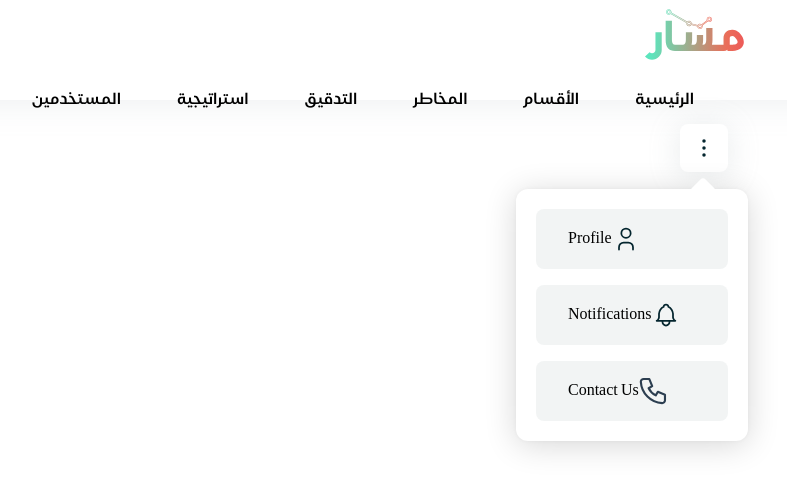
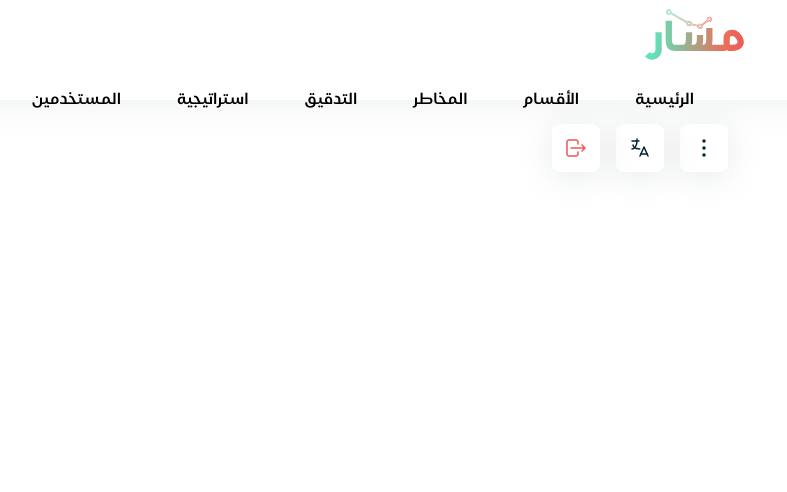
Before and after one commit to Mazen-Al-Samman/Masar, a Next.js app: page / in a window 1280 px wide. Shown: the top 492 px of the page, without its empty margins (380-1167 px from the left). Built offline with nearby package versions, Linux system fonts and the light colour scheme.

Commit message:
Finish Nav

```diff
--- a/common/translation.ts
+++ b/common/translation.ts
@@ -9,6 +9,10 @@ const en = {
     'auditing': 'Auditing',
     'strategy': 'Strategy',
     'users': 'Users',
+    'profile': 'Profile',
+    'notification': 'Notfication',
+    'logoutMsg': 'Are you sure, you want to logout ?',
+    'logout': 'Logout'
 };
 
 const ar = {
@@ -22,6 +26,10 @@ const ar = {
     'auditing': 'التدقيق',
     'strategy': 'استراتيجية',
     'users': 'المستخدمين',
+    'profile': 'الملف الشخصي',
+    'notification': 'الإشعارات',
+    'logoutMsg': 'هل أنت متأكد, أنك ترغب بتسجيل الخروج ؟',
+    'logout': 'تسحيل الخروج'
 };
 
 const translations = {
--- a/components/NavBar.tsx
+++ b/components/NavBar.tsx
@@ -3,12 +3,20 @@ import Link from 'next/link';
 import { NavButton, SearchBox } from './CommonComponents';
 import { Container, Row, Col } from 'react-bootstrap';
 import Cookies from 'universal-cookie';
+import { useState } from 'react';
 
 function NavBar(props: { lang: string; translation: { [x: string]: any; }; }) {
     const lang = props.lang;
     const translation = props.translation[lang];
     const cookies = new Cookies();
-
+    const [shownList, setShownList] = useState<string>('')
+    const handleShowList = (listName: string) => {
+        if (shownList == listName) {
+            setShownList('')
+            return
+        }
+        setShownList(listName)
+    }
     return (
         <Container fluid className={`${styles.nav} ${styles['font-' + lang]}`} dir={lang == 'ar' ? 'rtl' : 'ltr'}>
             <Row>
@@ -27,33 +35,34 @@ function NavBar(props: { lang: string; translation: { [x: string]: any; }; }) {
 
                     <div className="mt-2">
                         {/* <SearchBox styles={styles} translation={translation} lang={lang}></SearchBox> */}
-                        <NavButton source='/icons/notification.svg' alt='Notifcation Icon' width={24} height={24} styles={styles} hasList={true} squareWidth={'232px'} items={[
+                        <NavButton onShowList={(name: string) => handleShowList(name)} shownList={shownList} listName={'notifications'} source='/icons/notification.svg' alt='Notifcation Icon' width={24} height={24} styles={styles} hasList={true} squareWidth={'232px'} items={[
                             {
-                                'title': 'Profile',
+                                'title': translation.profile,
                                 'type': 'box',
                                 'icon': 'profile.svg',
                                 'onClick': function () {
-                                    alert('Profile')
+                                    alert('Profile');
                                 }
                             },
                             {
-                                'title': 'Notifications',
+                                'title': translation.notification,
                                 'type': 'box',
                                 'icon': 'notifications.svg',
                                 'onClick': function () {
-                                    alert('Notification')
+                                    alert('Notification');
                                 }
                             },
                             {
-                                'title': 'Contact Us',
+                                'title': translation.contact,
                                 'type': 'box',
                                 'icon': 'contact.svg',
                                 'onClick': function () {
-                                    alert('Contact Us')
+                                    alert('Contact Us');
                                 }
                             }
-                        ]}></NavButton>
-                        {/* <NavButton source='/icons/translate.svg' alt='Translation Icon' width={24} height={24} styles={styles} hasList={true} squareWidth={'168px'} items={[
+                        ]} lang={lang}></NavButton>
+
+                        <NavButton onShowList={(name: string) => handleShowList(name)} shownList={shownList} listName={'language'} source='/icons/translate.svg' alt='Translation Icon' width={24} height={24} styles={styles} squareWidth={'168px'} items={[
                             {
                                 'title': 'English',
                                 'type': 'button',
@@ -70,19 +79,19 @@ function NavBar(props: { lang: string; translation: { [x: string]: any; }; }) {
                                     window.location.reload()
                                 }
                             }
-                        ]}>
-                        </NavButton> */}
-                        {/* <NavButton source='/icons/logout.svg' alt='Logout Icon' width={24} height={24} styles={styles} squareWidth={'229px'} items={[
+                        ]} hasList={true} lang={lang}></NavButton>
+
+                        <NavButton onShowList={(name: string) => handleShowList(name)} shownList={shownList} listName={'logout'} source='/icons/logout.svg' alt='Logout Icon' width={24} height={24} styles={styles} squareWidth={'229px'} items={[
                             {
-                                'title': 'Are you sure, you want to logout ?',
+                                'title': translation.logoutMsg,
                                 'type': 'text',
                             },
                             {
-                                'title': 'Logout',
+                                'title': translation.logout,
                                 'type': 'button',
                                 'color': '#ED5858'
                             }
-                        ]} hasList={true}></NavButton> */}
+                        ]} hasList={true} lang={lang}></NavButton>
                     </div>
                 </Col>
             </Row>
--- a/components/NavButton.tsx
+++ b/components/NavButton.tsx
@@ -2,15 +2,15 @@ import Image from "next/image";
 import { v4 as uuidv4 } from 'uuid';
 import NavBox from "./NavBox";
 
-export default function NavButton(props: { styles: any; source: any; width: any; height: any; alt: any; items: any; hasList: boolean; squareWidth: string }) {
+export default function NavButton(props: { styles: any; source: any; width: any; height: any; alt: any; items: any; hasList: boolean; squareWidth: string, onShowList: (name: string) => void, shownList: string, listName: string, lang: string }) {
     const { styles, source, width, height, alt, items } = props;
     return (
-        <div className={styles.NavButton}>
+        <div onClick={() => props.onShowList(props.listName)} className={styles.NavButton}>
             <Image src={source} alt={alt} width={width} height={height} />
-            {props.hasList &&
+            {props.shownList == props.listName && props.hasList &&
                 <>
                     <div className={styles.triangle}></div>
-                    <div className={styles.list} style={{ width: props.squareWidth ?? '100px' }}>
+                    <div className={`${styles.list} ${styles['list-' + props.lang]}`} style={{ width: props.squareWidth ?? '100px' }}>
                         {
                             items.map((item: { type: string; title: string; onClick: any; color: any, icon: string }, idx: number) => {
                                 switch (item.type) {
--- a/styles/Home.module.css
+++ b/styles/Home.module.css
@@ -127,11 +127,18 @@
   box-shadow: 0px 0px 4px rgba(0, 0, 0, 0.04), 0px 4px 32px rgba(0, 0, 0, 0.16);
   border-radius: 12px;
   position: absolute;
-  right: -20px;
   top: 65px;
   padding: 20px;
   text-align: center;
   font-size: 16px;
+}
+
+.list-ar {
+  left: -20px;
+}
+
+.list-en {
+  right: -20px;
 }
 
 .list button {
@@ -150,7 +157,7 @@
   font-size: 16px;
   color: black;
   display: flex;
-  justify-content: left;
+  justify-content: start;
   cursor: pointer;
 }
 
@@ -159,6 +166,6 @@
 }
 
 .box span {
-  margin-left: 16px;
+  margin-inline-start: 16px;
   margin-top: 3px;
 }
```
